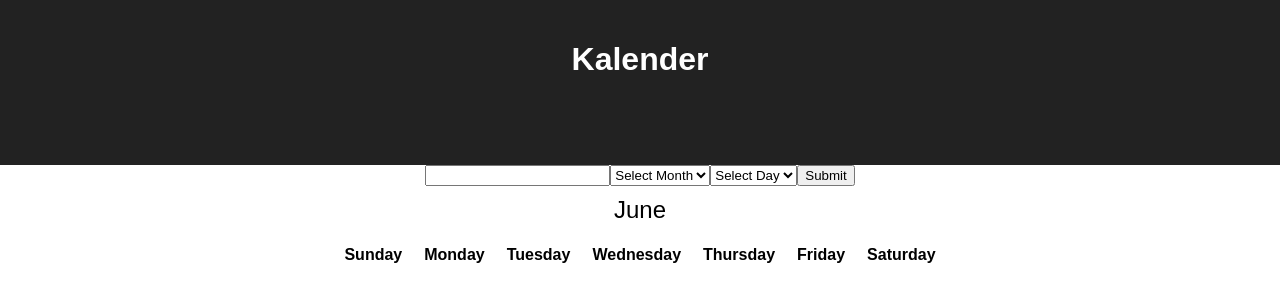
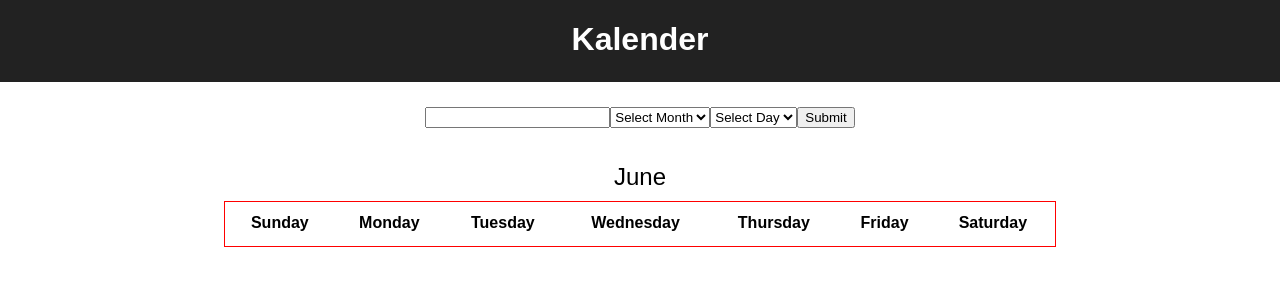
Before and after one commit to patrickjneel/Kalender, a React (Create React App) app: page / in a window 1280 px wide. Shown: the top 302 px of the page. Built offline with nearby package versions, Linux system fonts and the light colour scheme.

Commit message:
added more styling and basic setup

```diff
--- a/src/App.css
+++ b/src/App.css
@@ -4,7 +4,6 @@
   background-color: #222;
   display: flex;
   justify-content: center;
-  height: 125px;
-  padding: 20px;
+  height: 82px;
   color: white;
 }
--- a/src/components/Months.js
+++ b/src/components/Months.js
@@ -17,6 +17,8 @@ class Month extends Component {
               <th className="days">Friday</th>
               <th className="days">Saturday</th>
             </tr>
+            <tr>
+            </tr>
           </tbody>
         </table>
       </div>
--- a/src/components/input-area.css
+++ b/src/components/input-area.css
@@ -1,5 +1,6 @@
 .inputs {
   display: flex;
   justify-content: center;
+  padding: 25px;
 
 }
--- a/src/components/months.css
+++ b/src/components/months.css
@@ -13,3 +13,8 @@
 .days {
   padding: 10px;
 }
+
+table {
+  border: 1px solid red;
+  width: 65%;
+}
```
